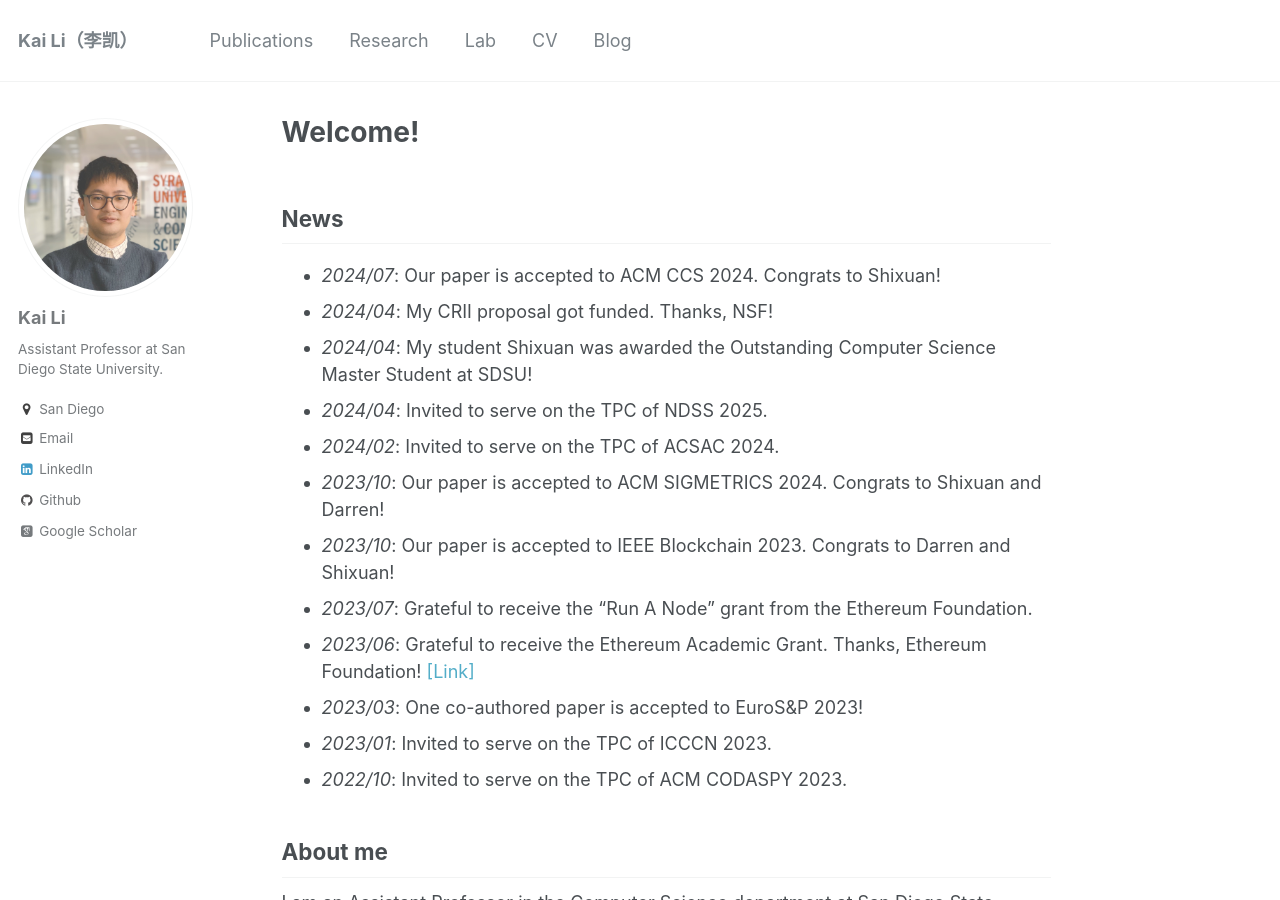
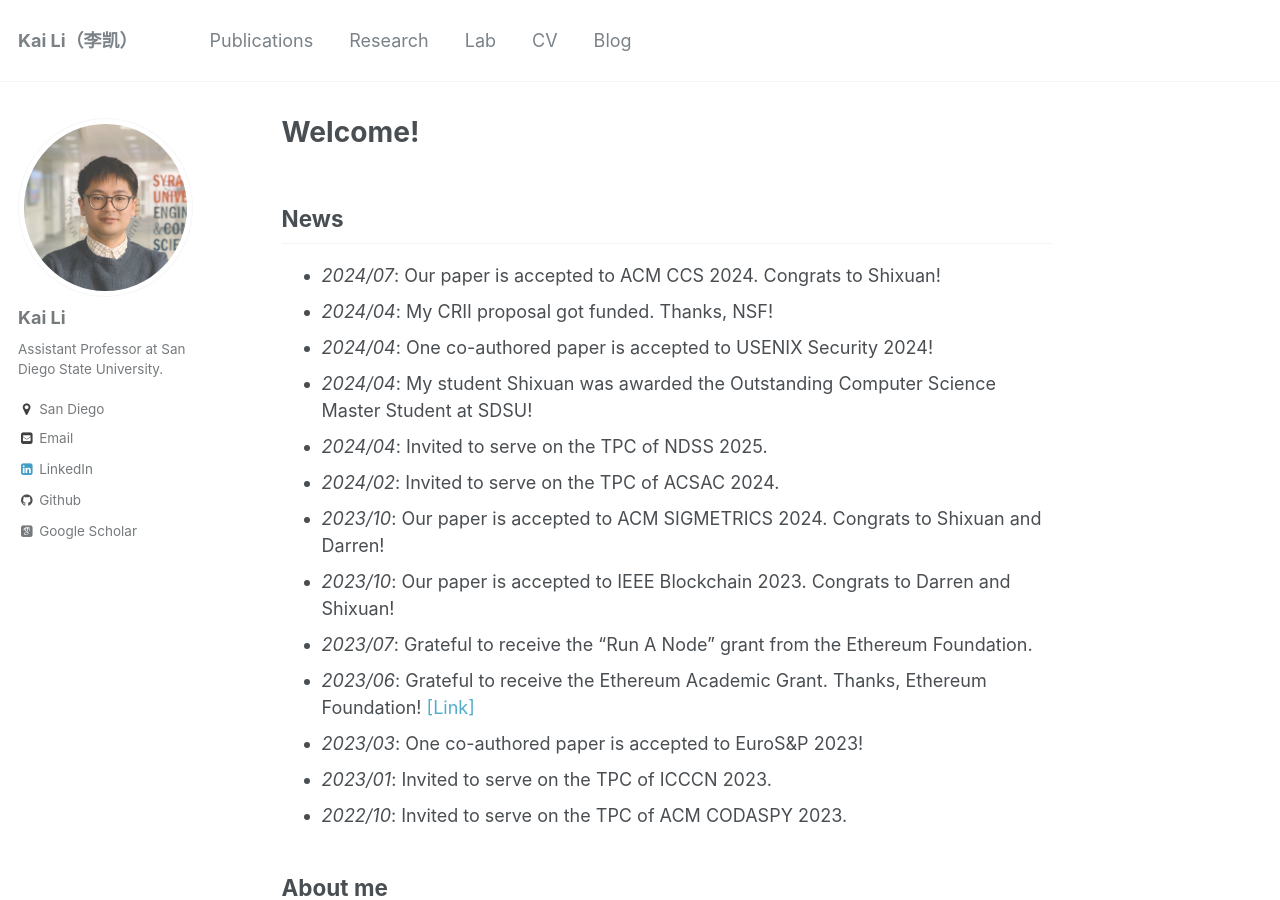
Before and after one commit to likai1993/likai1993.github.io, a Jekyll site: the page built from _pages/about.md, in a window 1280 px wide and 900 px high. Built offline with Jekyll 4.4.1, drawn with Linux system fonts in a browser that asks for light colours; some web fonts are replaced.

Commit message:
Update about.md

```diff
--- a/_pages/about.md
+++ b/_pages/about.md
@@ -12,6 +12,7 @@ News
 ----
 - _2024/07_: Our paper is accepted to ACM CCS 2024. Congrats to Shixuan!
 - _2024/04_: My CRII proposal got funded. Thanks, NSF!
+- _2024/04_: One co-authored paper is accepted to USENIX Security 2024!
 - _2024/04_: My student Shixuan was awarded the Outstanding Computer Science Master Student at SDSU!
 - _2024/04_: Invited to serve on the TPC of NDSS 2025.
 - _2024/02_: Invited to serve on the TPC of ACSAC 2024.
```
